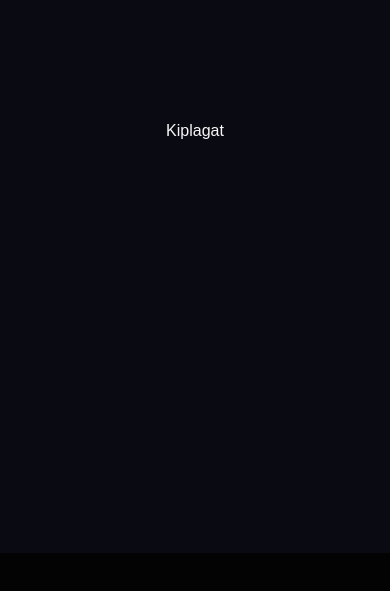
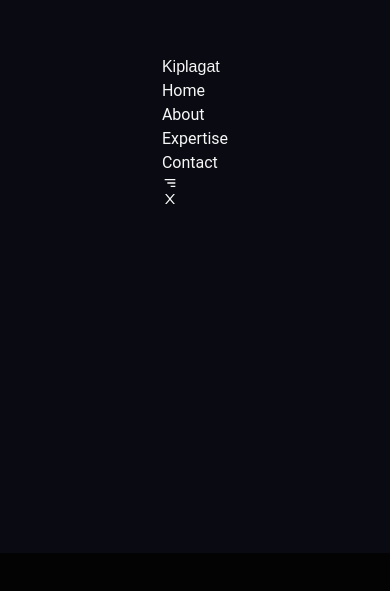
Before and after one commit to Titus210/portfolio, a React (Vite) app: page / in a window 390 px wide. Shown: the part 291-882 px from the top of the page. Built offline with nearby package versions, Linux system fonts and the light colour scheme.

Commit message:
feat:  Completed navbar - Given responsive sections - Hidden display of navlist to work on other sections
[REMAINING WORK]
- Visibility logic on mobile and desktop

[NOTE] :
Currently working on styling, logic later

```diff
--- a/src/components/common/navbar/Navbar.tsx
+++ b/src/components/common/navbar/Navbar.tsx
@@ -1,9 +1,31 @@
+import { Link } from "react-router-dom";
+
+import { BiMenuAltRight } from 'react-icons/bi';
+import { AiOutlineClose } from 'react-icons/ai';
+
+
 const Navbar = () => {
     return (
         <>
-            <header>
-                <div className="logo flex items-center">
-                    <h1>Kiplagat</h1>
+            <header className="bg-primary  md:p-4 " >
+                <div className="logo flex justify-between p-2 mx-auto relative lg:w-8/12">
+                    <div className="logo flex ">
+                        <h1 className="text-2xl font-bold">Kiplagat</h1>
+                    </div>
+                    <nav className="flex flex-col p-4 right-0 top-0 text-center  absolute w-7/12 h-72 justify-center bg-primaryLight shadow-sm hidden md:flex-row md:bg-inherit md:w-12/12 md:p-0 md:h-max">
+                        <p className="text-text-primary font-bold text-xl mb-4 md:mr-6 p-2 hover:bg-slate-300 md:mb-0"><Link to="/">Home</Link></p>
+                        <p className="text-text-primary font-bold text-xl mb-4 md:mr-6 p-2 hover:bg-slate-300 md:mb-0"><Link to="/">About</Link></p>
+                        <p className="text-text-primary font-bold text-xl mb-4 md:mr-6 p-2 hover:bg-slate-300 md:mb-0"><Link to="/">Expertise</Link></p>
+                        <p className="text-text-primary font-bold text-xl p-2 hover:bg-slate-300 md:mb-0"><Link to="/">Contact</Link></p>
+                    </nav>
+                </div>
+                <div className="menu-bar absolute top-0 right-0 p-2 md:hidden">
+                    <p>
+                        <BiMenuAltRight className='w-12 h-12 absolute' />
+                    </p>
+                    <p>
+                        <AiOutlineClose className='w-12 h-12 text-white ' />
+                    </p>
                 </div>
             </header>
         </>
```
